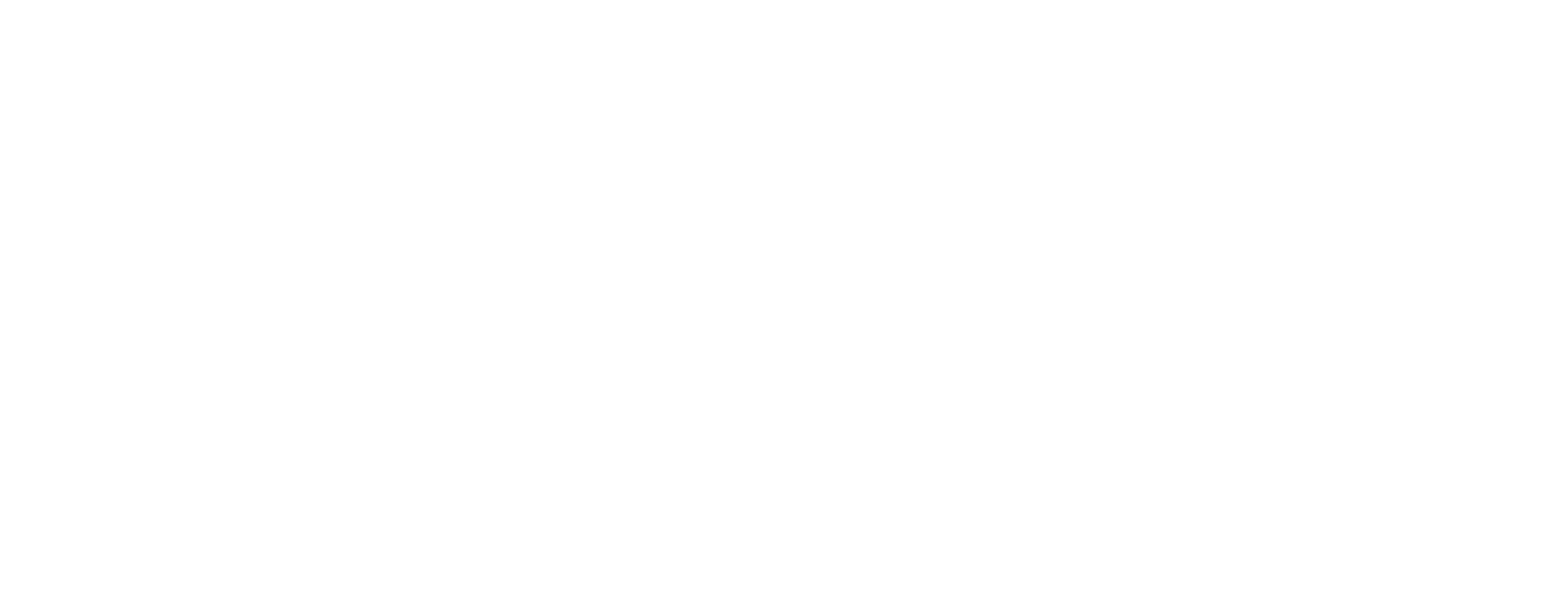
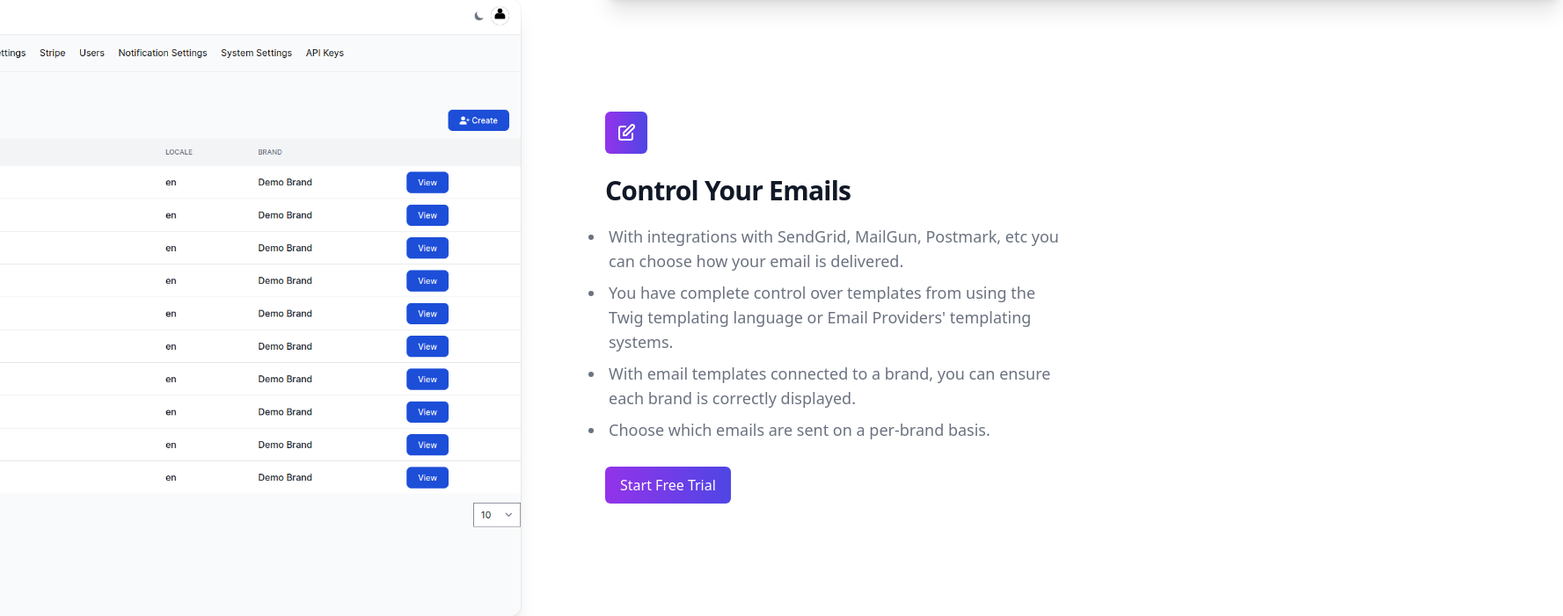
Before and after one commit to billabear/billabear.com, a Nuxt app: page /branding in a window 1280 px wide. Shown: the part 729-1430 px from the top of the page at 88% size, 1777 px wide, since content can reach past the window. Before the commit the page ends 800 px from the top, so only its background shows below. Built offline with nearby package versions, Linux system fonts and the light colour scheme.

Commit message:
Email templates

```diff
--- /dev/null
+++ b/components/features/EmailTemplates.vue
@@ -0,0 +1,47 @@
+<template>
+
+  <div class="lg:mx-auto lg:max-w-7xl lg:px-8 lg:grid lg:grid-cols-2 lg:grid-flow-col-dense lg:gap-24">
+
+    <div class="px-4 max-w-xl mx-auto sm:px-6 lg:py-32 lg:max-w-none lg:mx-0 lg:px-0">
+      <div>
+        <div>
+                <span class="h-12 w-12 rounded-md flex items-center justify-center bg-gradient-to-r from-purple-600 to-indigo-600">
+                  <!-- Heroicon name: outline/inbox -->
+                  <svg class="h-6 w-6 text-white" xmlns="http://www.w3.org/2000/svg" fill="none" viewBox="0 0 24 24" stroke="currentColor" aria-hidden="true" data-v-inspector="pages/index.vue:151:13"><path stroke-linecap="round" stroke-linejoin="round" stroke-width="2" d="M11 5H6a2 2 0 00-2 2v11a2 2 0 002 2h11a2 2 0 002-2v-5m-1.414-9.414a2 2 0 112.828 2.828L11.828 15H9v-2.828l8.586-8.586z" data-v-inspector="pages/index.vue:152:15"></path></svg>
+                </span>
+        </div>
+        <div class="mt-6">
+          <h2 class="text-3xl font-extrabold tracking-tight text-gray-900">{{ $t('features.email_templates.title') }}</h2>
+          <p class="mt-4 text-lg text-gray-500">
+            <ul class="list-disc">
+              <li class="p-1">{{ $t('features.email_templates.line_one') }}</li>
+              <li class="p-1">{{ $t('features.email_templates.line_two') }}</li>
+              <li class="p-1">{{ $t('features.email_templates.line_three') }}</li>
+              <li class="p-1">{{ $t('features.email_templates.line_four') }}</li>
+            </ul>
+          </p>
+          <div class="mt-6">
+            <a href="https://cloud.billabear.com" target="_blank" class="inline-flex bg-gradient-to-r from-purple-600 to-indigo-600 bg-origin-border px-4 py-2 border border-transparent text-base font-medium rounded-md shadow-sm text-white hover:from-purple-700 hover:to-indigo-700">{{ $t('features.email_templates.cta_button') }}</a>
+          </div>
+        </div>
+      </div>
+    </div>
+    <div class="mt-12 sm:mt-16 lg:mt-0 lg:col-start-1">
+      <div class="pr-4 -ml-48 sm:pr-6 md:-ml-16 lg:px-0 lg:m-0 lg:relative lg:h-full">
+        <img class="w-full rounded-xl shadow-xl ring-1 ring-black ring-opacity-5 lg:absolute lg:right-0 lg:h-full lg:w-auto lg:max-w-none" src="/images/features/email_templates.png" :alt="$t('features.email_templates.image_alt')">
+      </div>
+    </div>
+  </div>
+</template>
+
+<script lang="ts">
+import {defineComponent} from 'vue'
+
+export default defineComponent({
+  name: "EmailTemplates"
+})
+</script>
+
+<style scoped>
+
+</style>
--- a/messages/en.ts
+++ b/messages/en.ts
@@ -177,10 +177,19 @@ let ENGLISH_TRANSLATIONS = {
     },
     features: {
         doc_templates: {
-            title: "Control Your Document Templates",
+            title: "Control Your Documents Look",
             paragraph: "From quotes to invoices, you control how your documents are presented. Using the powerful Twig templating language you're able to ensure your template looks how you want it. And with a choice of PDF renders from wkhtmltopdf to Docraptor integration you can ensure that the PDF is generated how you need it to be.",
             cta_button: "Start Free Trial",
             image_alt: "Screenshot of PDF template edit page"
+        },
+        email_templates: {
+            title: "Control Your Emails",
+            line_one: "With integrations with SendGrid, MailGun, Postmark, etc you can choose how your email is delivered.",
+            line_two: "You have complete control over templates from using the Twig templating language or Email Providers' templating systems.",
+            line_three: "With email templates connected to a brand, you can ensure each brand is correctly displayed.",
+            line_four: "Choose which emails are sent on a per-brand basis.",
+            cta_button: "Start Free Trial",
+            image_alt: "Screenshot of Email template list page"
         }
     }
 }
--- a/pages/branding.vue
+++ b/pages/branding.vue
@@ -1,4 +1,7 @@
 <script setup lang="ts">
+
+import DocTemplates from "~/components/features/DocTemplates.vue";
+import EmailTemplates from "~/components/features/EmailTemplates.vue";
 
 const { locale, setLocale, t } = useI18n()
 useHead({
@@ -7,7 +10,10 @@ useHead({
 </script>
 
 <template>
-  <div>fdsfd</div>
+  <section class="mx-auto max-w-7xl lg:px-8 my-6">
+    <DocTemplates />
+    <EmailTemplates />
+  </section>
 </template>
 
 <style scoped>
```
